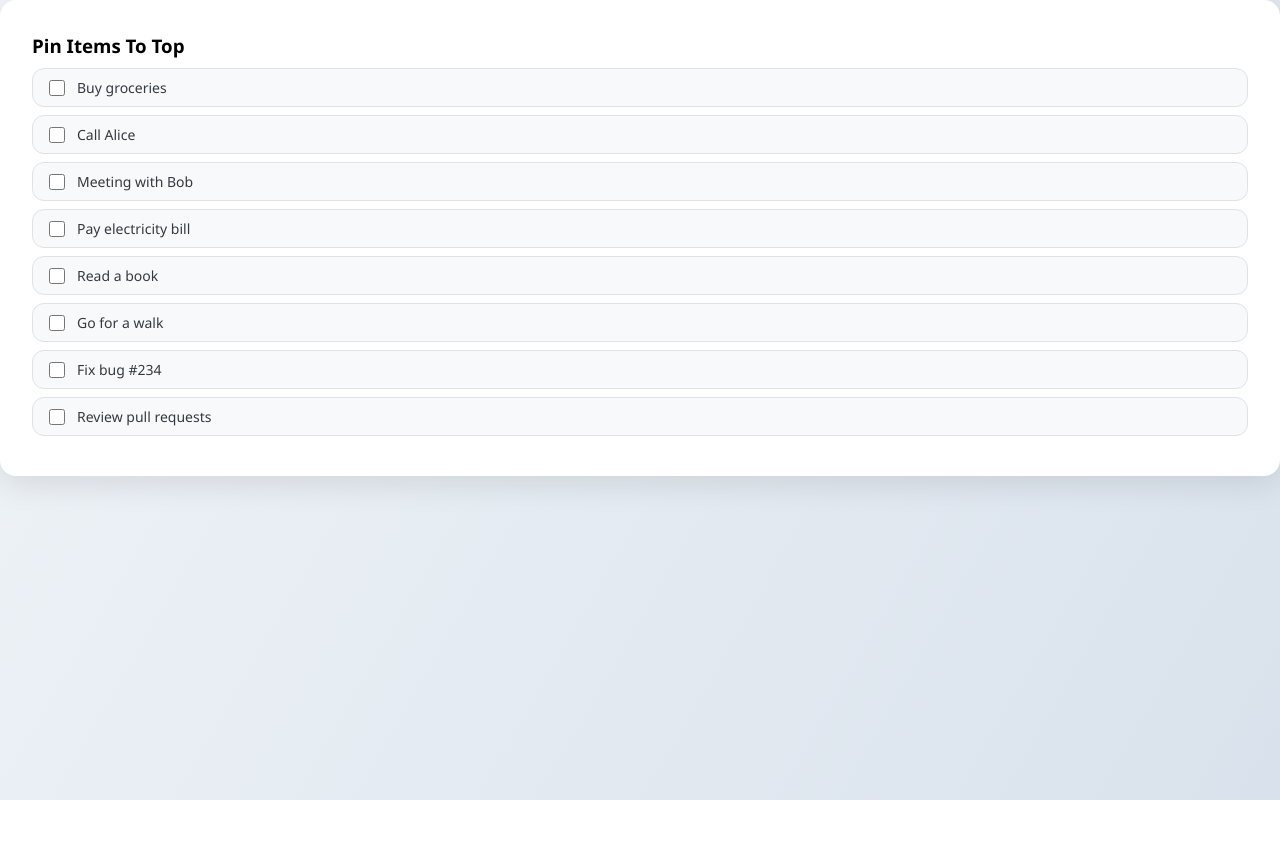
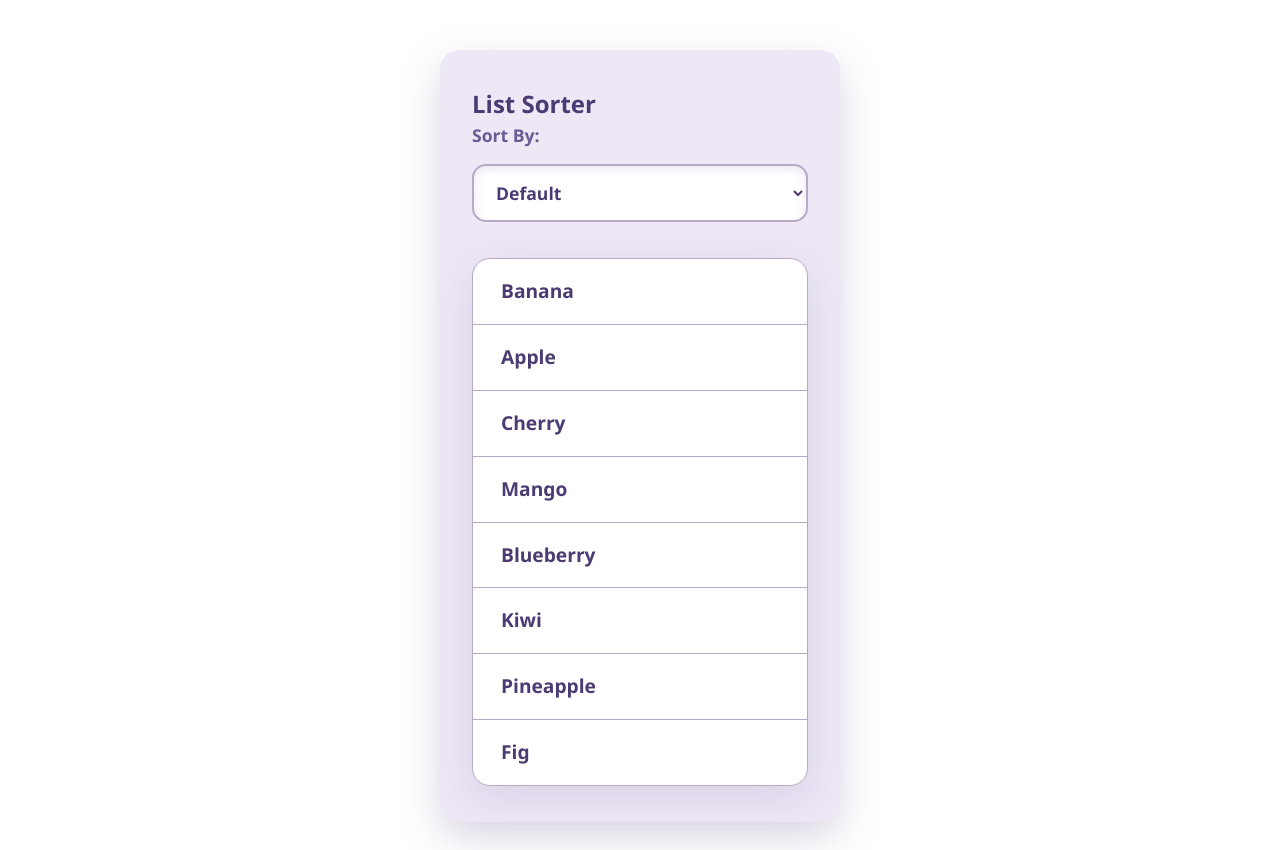
Before and after one commit to shubhamchasing/react-vite-prep, a React (Vite) app: page / in a window 1280 px wide. Before the commit the page ends 800 px from the top, so only its background shows below. Built offline with nearby package versions, Linux system fonts and the light colour scheme.

Commit message:
feat: add list sorter

```diff
--- a/src/App.jsx
+++ b/src/App.jsx
@@ -1,6 +1,7 @@
 import "./App.css";
-import PinItems from "./Components/PinItems";
-// import BishopMoves from "./Components/BishopMove";
+import ListSorterParent from "./Components/ListSorter";
+// import PiynItems from "./Components/PinItems";
+// import BishopMoves frListSorterParentom "./Components/BishopMove";
 // import RookChessboard from "./Components/RookMoves";
 // import PawnBoard from "./Components/PawnMoves";
 // import { TypeWriterMessage } from "./Components/TypewriterMessage";
@@ -64,7 +65,7 @@ function App() {
   return (
     <>
       <div className="App">
-        <PinItems />
+        <ListSorterParent />
       </div>
     </>
   );
--- /dev/null
+++ b/src/Components/ListSorter/LIstSorterChild.jsx
@@ -0,0 +1,56 @@
+import { useState } from "react";
+import "./styles.css";
+
+export default function ListSorter({ initialList = [] }) {
+  const [copyList, setcopyList] = useState([...initialList]);
+  const [sortType, setSortType] = useState("default");
+
+  const handleSelect = (e) => {
+    const selectedOption = e.target.value;
+
+    const sortedList = [...copyList];
+
+    switch (selectedOption) {
+      case "az":
+        sortedList.sort((a, b) => a.localeCompare(b));
+        break;
+      case "za":
+        sortedList.sort((a, b) => b.localeCompare(a));
+        break;
+      case "length":
+        sortedList.sort((a, b) => a.length - b.length);
+        break;
+      default:
+        break;
+    }
+    setSortType(selectedOption);
+    setcopyList(sortedList);
+  };
+
+  return (
+    <div data-testid="container">
+      <div>
+        <h2> List Sorter</h2>
+      </div>
+      <label htmlFor="sort">Sort By:</label>
+      <select
+        id="sort"
+        data-testid="sort-dropdown"
+        value={sortType}
+        onChange={handleSelect}
+      >
+        <option value="default">Default</option>
+        <option value="az">A - Z (Alphabetical)</option>
+        <option value="za">Z - A (Reverse Alphabetical)</option>
+        <option value="length">Length (Shortest First)</option>
+      </select>
+      <ul data-testid="list">
+        {copyList.map((item, index) => (
+          <li data-testid="list-item" key={index}>
+            {item}
+          </li>
+        ))}
+      </ul>
+    </div>
+  );
+}
--- /dev/null
+++ b/src/Components/ListSorter/index.jsx
@@ -0,0 +1,19 @@
+import React from "react";
+import ListSorter from "./LIstSorterChild";
+import "./styles.css";
+
+// Default list passed as prop
+const defaultFruits = [
+  "Banana",
+  "Apple",
+  "Cherry",
+  "Mango",
+  "Blueberry",
+  "Kiwi",
+  "Pineapple",
+  "Fig",
+];
+
+export default function ListSorterParent() {
+  return <ListSorter initialList={defaultFruits} />;
+}
--- /dev/null
+++ b/src/Components/ListSorter/styles.css
@@ -0,0 +1,83 @@
+div[data-testid="container"] {
+  max-width: 400px;
+  margin: 50px auto;
+  padding: 36px 32px;
+  font-family: "Poppins", "Segoe UI", Tahoma, Geneva, Verdana, sans-serif;
+  background-color: #ede7f6;
+  border-radius: 20px;
+  box-shadow: 0 15px 40px rgba(107, 91, 149, 0.25);
+  color: #4b3b72;
+  user-select: none;
+}
+
+h2[data-testid="heading"] {
+  font-size: 2.25rem;
+  margin-bottom: 32px;
+  font-weight: 700;
+  color: #6b5b95;
+  text-align: center;
+  letter-spacing: 1.5px;
+  text-transform: uppercase;
+  text-shadow: 0 1px 3px rgba(155, 89, 182, 0.2);
+}
+
+label[for="sort"] {
+  display: block;
+  margin-bottom: 16px;
+  font-weight: 600;
+  font-size: 1.1rem;
+  color: #6b5b95;
+}
+
+select[data-testid="sort-dropdown"] {
+  width: 100%;
+  padding: 14px 18px;
+  font-size: 1.1rem;
+  border-radius: 14px;
+  border: 2px solid #b8a9c9;
+  background-color: #ffffff;
+  color: #4b3b72;
+  cursor: pointer;
+  transition: border-color 0.35s ease, box-shadow 0.35s ease;
+  box-shadow: inset 0 3px 8px rgba(184, 169, 201, 0.3);
+  font-weight: 600;
+}
+
+select[data-testid="sort-dropdown"]:focus {
+  border-color: #9b59b6;
+  box-shadow: 0 0 14px rgba(155, 89, 182, 0.6);
+  outline: none;
+}
+
+ul[data-testid="list"] {
+  list-style: none;
+  padding-left: 0;
+  margin-top: 36px;
+  border-radius: 18px;
+  background-color: #ffffff;
+  box-shadow: 0 12px 40px rgba(107, 91, 149, 0.15);
+  border: 1.8px solid #b8a9c9;
+  user-select: text;
+}
+
+li[data-testid="list-item"] {
+  padding: 18px 28px;
+  border-bottom: 1.4px solid #b8a9c9;
+  font-size: 1.2rem;
+  color: #4b3b72;
+  font-weight: 600;
+  transition: background-color 0.3s ease, color 0.3s ease;
+  cursor: default;
+}
+
+li[data-testid="list-item"]:hover {
+  background-color: #59a2b6;
+  color: #ede7f6;
+  font-weight: 700;
+  transform: scale(1.03);
+  box-shadow: 0 6px 14px rgba(155, 89, 182, 0.4);
+}
+
+li[data-testid="list-item"]:last-child {
+  border-bottom: none;
+}
```
